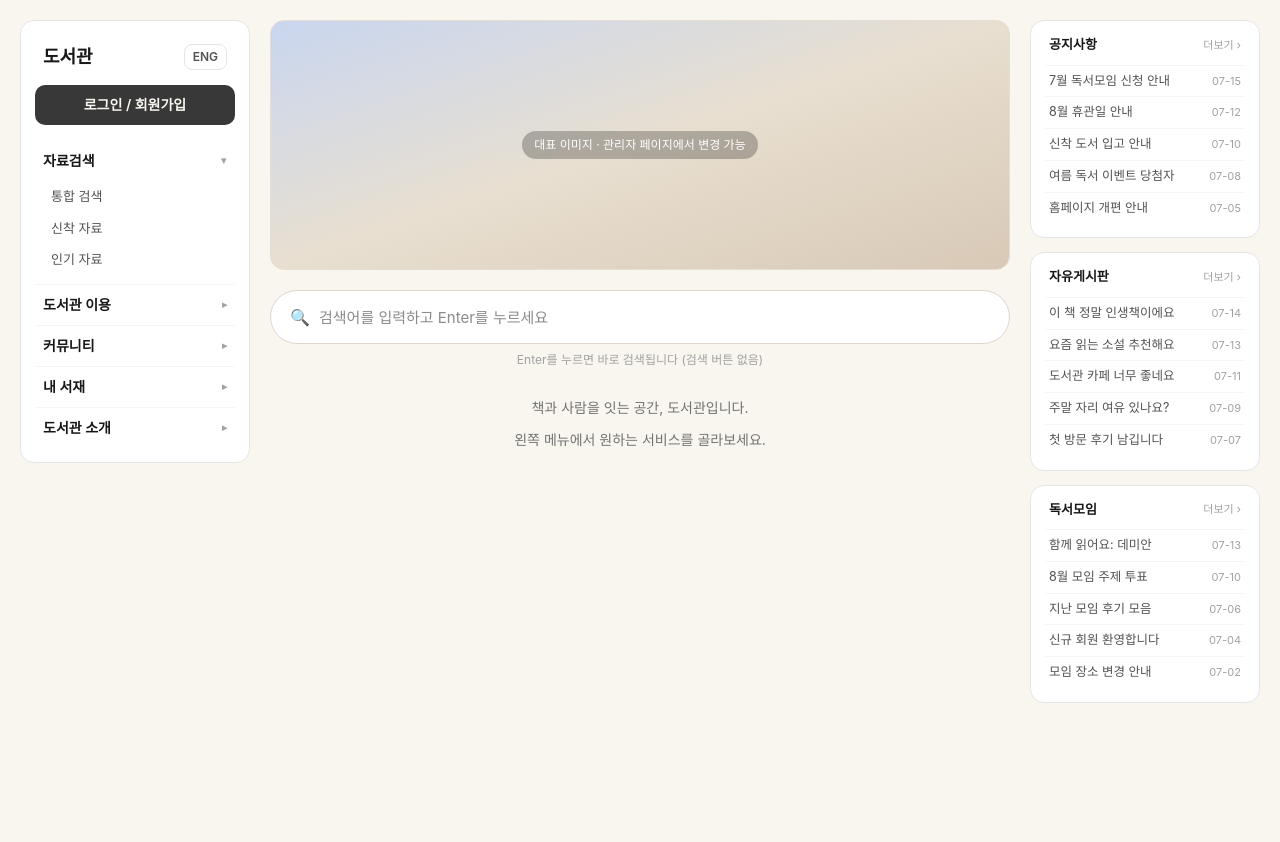
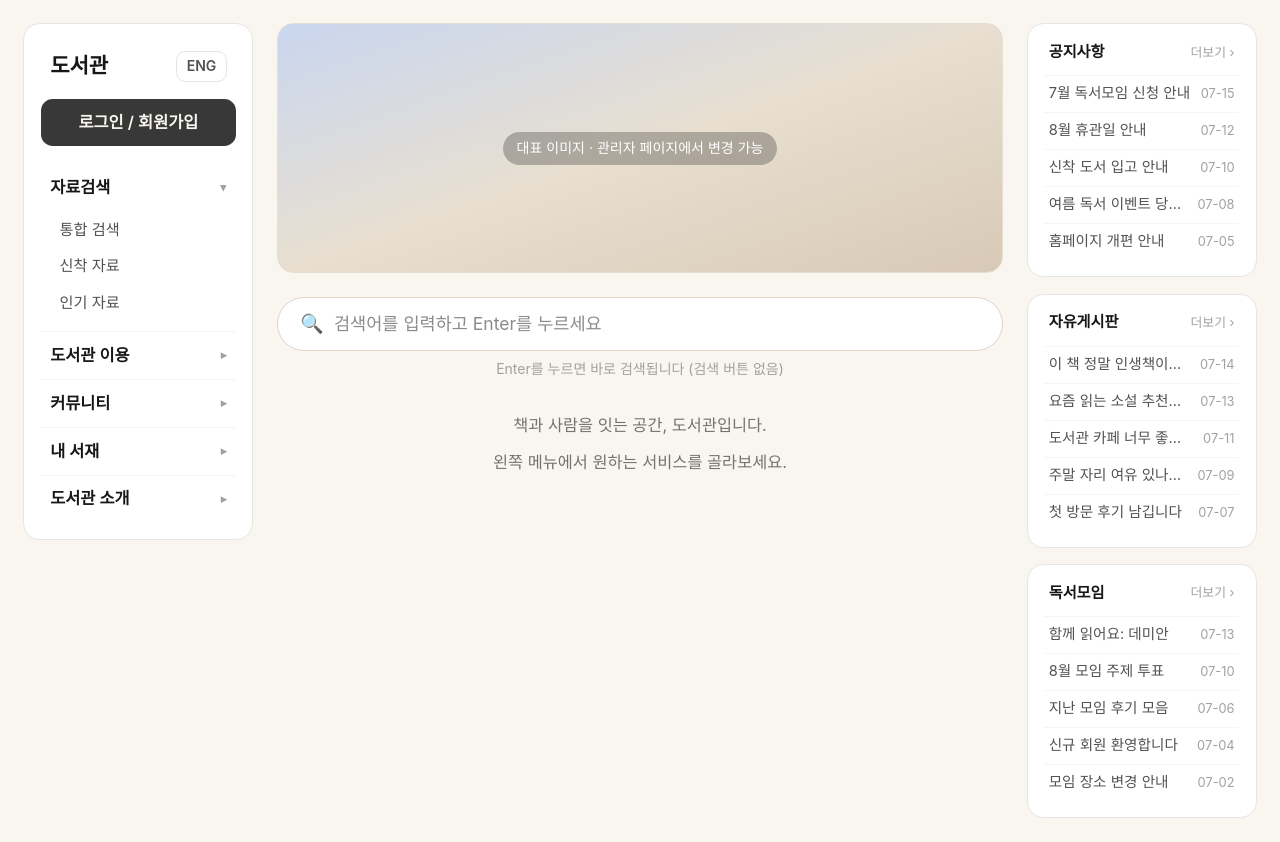
Before and after one commit to Gravityofu/LibraryNearMe, a Next.js app in the folder frontend/: page / in a window 1280 px wide. Before the commit the page ends 800 px from the top, so only its background shows below. Built offline with nearby package versions, Linux system fonts and the light colour scheme; no server answers; a web font is replaced by a local one.

Commit message:
11단계: 폰트 크기 조절

```diff
--- a/frontend/src/app/admin/layout.tsx
+++ b/frontend/src/app/admin/layout.tsx
@@ -14,7 +14,7 @@ export default function AdminLayout({
     <div className="flex min-h-screen flex-col md:flex-row">
       <aside className="w-full bg-[#383838] p-6 text-[#F9F6F0] md:w-52">
         <div className="flex items-center justify-between">
-          <p className="text-[15px] font-extrabold">{t("admin.title")}</p>
+          <p className="text-[0.9375rem] font-extrabold">{t("admin.title")}</p>
           <button
             onClick={() => setLang(lang === "ko" ? "en" : "ko")}
             className="cursor-pointer rounded-md border border-white/25 px-2 py-1 text-xs font-semibold text-[#F9F6F0]/80 hover:bg-white/10"
@@ -33,7 +33,7 @@ export default function AdminLayout({
         </nav>
 
         <div className="mt-6 border-t border-white/15 pt-4">
-          <Link href="/" className="text-[13px] text-[rgba(249,246,240,0.6)]">
+          <Link href="/" className="text-[0.8125rem] text-[rgba(249,246,240,0.6)]">
             {t("admin.backHome")}
           </Link>
         </div>
--- a/frontend/src/app/globals.css
+++ b/frontend/src/app/globals.css
@@ -127,5 +127,6 @@
   }
   html {
     @apply font-sans;
+    font-size: 117%;
   }
 }
--- a/frontend/src/components/recent-posts.tsx
+++ b/frontend/src/components/recent-posts.tsx
@@ -32,19 +32,19 @@ export default function RecentPosts() {
     <div className="flex flex-col gap-3.5">
       {BOARDS.map((board) => (
         <div key={board.name} className="rounded-xl border border-neutral-200 bg-white p-3.5">
-          <h4 className="mb-2.5 flex items-center px-1 text-[13px] font-extrabold">
+          <h4 className="mb-2.5 flex items-center px-1 text-[0.8125rem] font-extrabold">
             {board.name}
-            <span className="ml-auto text-[11px] font-normal text-neutral-400">
+            <span className="ml-auto text-[0.6875rem] font-normal text-neutral-400">
               {t("posts.more")}
             </span>
           </h4>
           {board.posts.map((p, idx) => (
             <div
               key={idx}
-              className="flex items-baseline gap-2 border-t border-neutral-100 px-1 py-1.5 text-[12.5px] first:border-t-0"
+              className="flex items-baseline gap-2 border-t border-neutral-100 px-1 py-1.5 text-[0.78125rem] first:border-t-0"
             >
               <span className="truncate text-neutral-600">{p.title}</span>
-              <span className="ml-auto shrink-0 text-[11px] text-neutral-400">{p.date}</span>
+              <span className="ml-auto shrink-0 text-[0.6875rem] text-neutral-400">{p.date}</span>
             </div>
           ))}
         </div>
--- a/frontend/src/components/search-box.tsx
+++ b/frontend/src/components/search-box.tsx
@@ -29,7 +29,7 @@ export default function SearchBox() {
           onChange={(e) => setQ(e.target.value)}
           onKeyDown={onKeyDown}
           placeholder={t("home.searchPlaceholder")}
-          className="h-[54px] w-full rounded-full border border-[#ddd6c9] bg-white pl-12 pr-6 text-[15px] outline-none focus:border-neutral-400"
+          className="h-[54px] w-full rounded-full border border-[#ddd6c9] bg-white pl-12 pr-6 text-[0.9375rem] outline-none focus:border-neutral-400"
         />
       </div>
       <p className="mt-2 text-center text-xs text-neutral-400">{hint}</p>
--- a/frontend/src/components/site-sidebar.tsx
+++ b/frontend/src/components/site-sidebar.tsx
@@ -76,7 +76,7 @@ export default function SiteSidebar({
             >
               {t(group.key)}
               <span
-                className={`text-[10px] text-neutral-400 transition-transform ${
+                className={`text-[0.625rem] text-neutral-400 transition-transform ${
                   open.includes(i) ? "rotate-90" : ""
                 }`}
               >
@@ -89,7 +89,7 @@ export default function SiteSidebar({
                   <Link
                     key={item.key}
                     href={item.href}
-                    className="block rounded-md px-4 py-1.5 text-[13px] text-neutral-600 hover:bg-neutral-50"
+                    className="block rounded-md px-4 py-1.5 text-[0.8125rem] text-neutral-600 hover:bg-neutral-50"
                   >
                     {t(item.key)}
                   </Link>
```
Also changed, not shown: 3 other files (tests, documents, lock files or other folders).
